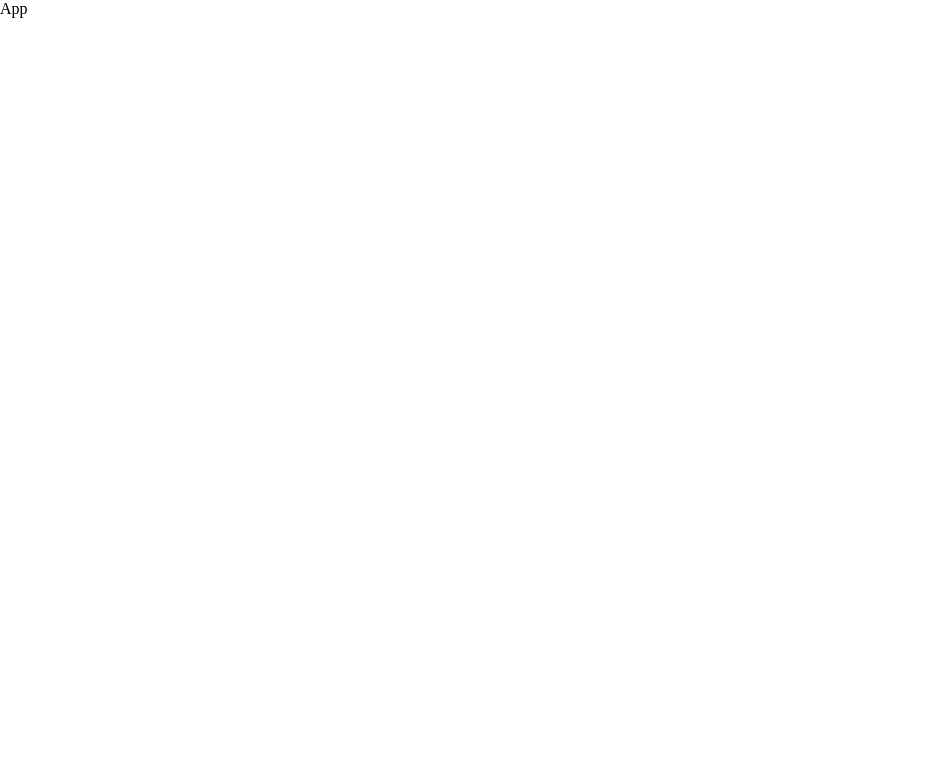
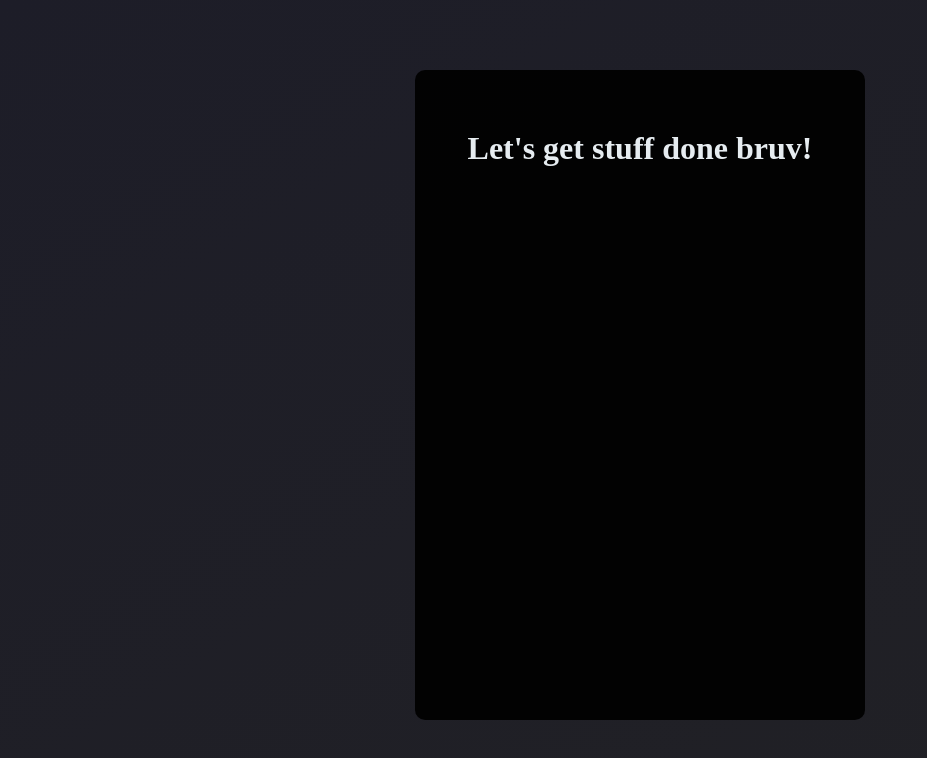
Before and after one commit to pranavgupta97/todo-list-app, a React (Create React App) app: page / in a window 1280 px wide. Shown: the top 758 px of the page, without its empty margins (0-927 px from the left). Built offline with nearby package versions, Linux system fonts and the light colour scheme.

Commit message:
Added a 'Header' component to the app

```diff
--- a/src/App.css
+++ b/src/App.css
@@ -24,7 +24,7 @@
 }
 
 .header h1 {
-  color: #fff;
+  color: #e6ecf0;
   text-align: center;
   margin: 30px 0;
 }
--- a/src/App.tsx
+++ b/src/App.tsx
@@ -1,8 +1,15 @@
 import React from "react";
+import Header from "./components/Header";
 import "./App.css";
 
-function App() {
-  return <div>App</div>;
-}
+const App = () => {
+  return (
+    <div className="app-container">
+      <div className="todo-container">
+        <Header />
+      </div>
+    </div>
+  );
+};
 
 export default App;
--- /dev/null
+++ b/src/components/Header.tsx
@@ -0,0 +1,11 @@
+import React from "react";
+
+const Header = () => {
+  return (
+    <div className="header">
+      <h1>Let's get stuff done bruv!</h1>
+    </div>
+  );
+};
+
+export default Header;
```
